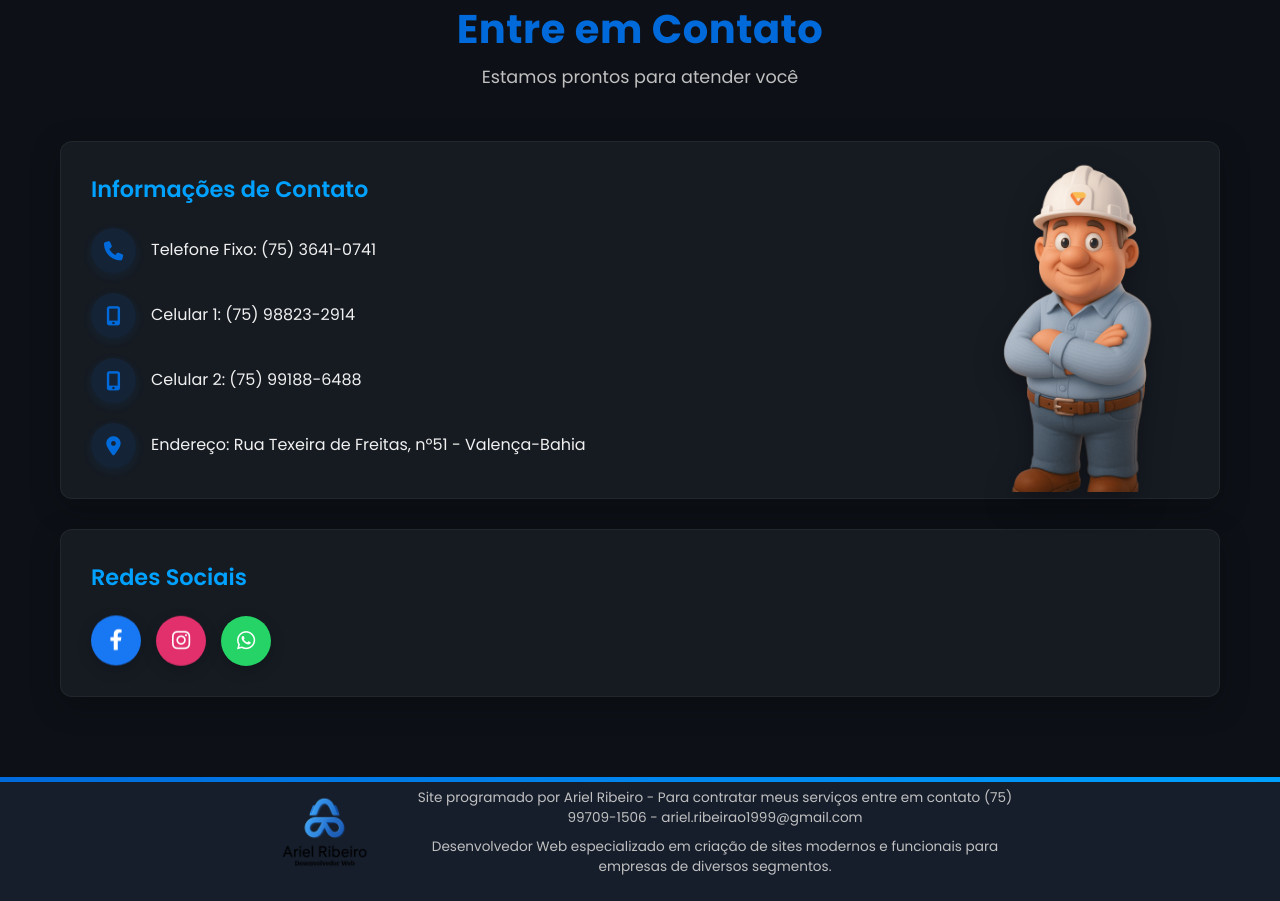
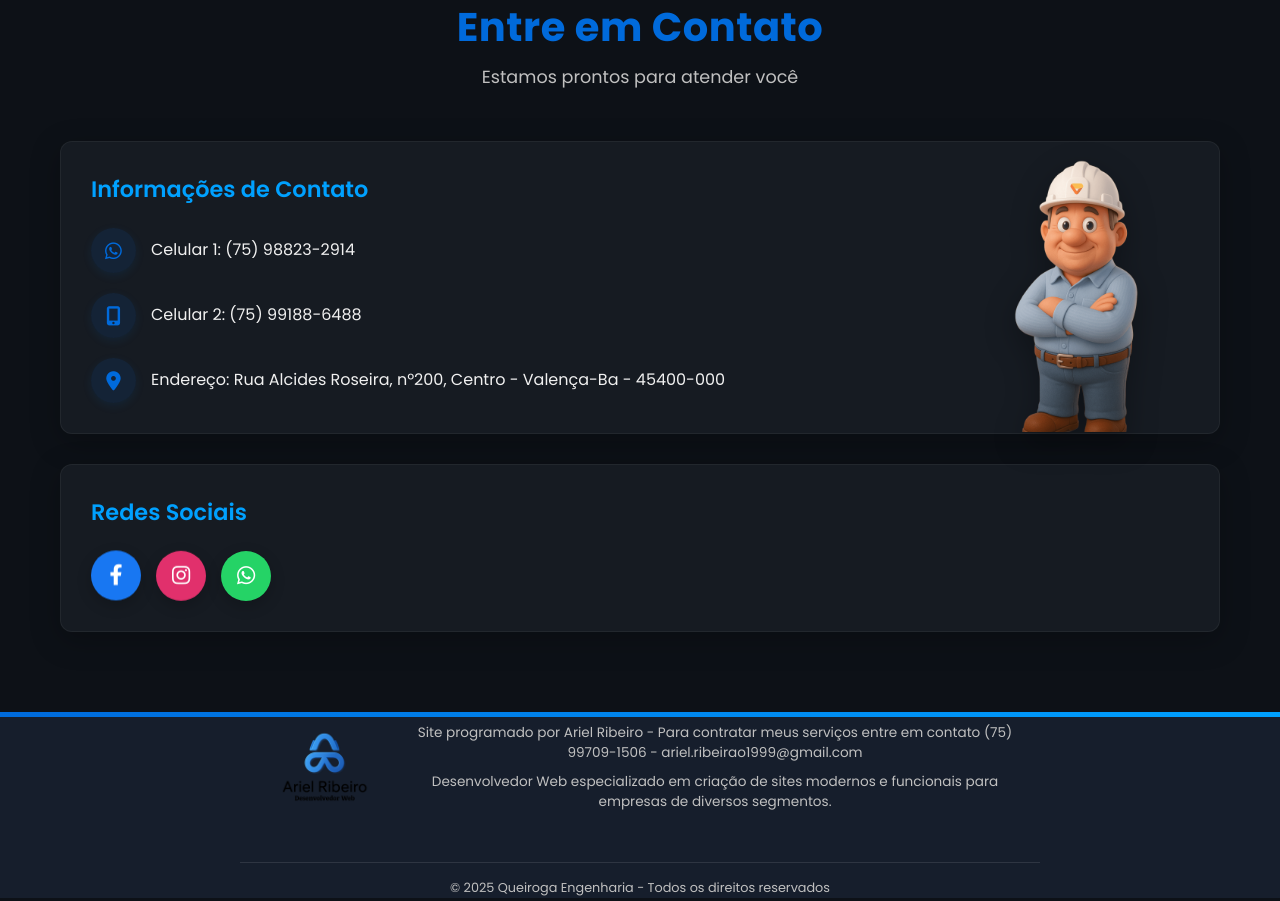
Before and after one commit to queirogaengenharia/excel-ncia_garantida, a plain HTML site: page index.html in a window 1280 px wide. Shown: the part 4015-4916 px from the top of the page. Drawn offline with nearby package versions, Linux system fonts and the light colour scheme; animation ran at ten frames a second.

Commit message:
Add files via upload
Signed-off-by: queirogaengenharia <queirogajakson04@hotmail.com>

```diff
--- a/index.html
+++ b/index.html
@@ -212,11 +212,7 @@
                         <div class="contact-card">
                             <h3>Informações de Contato</h3>
                             <div class="contact-item">
-                                <i class="fas fa-phone"></i>
-                                <p>Telefone Fixo: <a href="tel:7536410741">(75) 3641-0741</a></p>
-                            </div>
-                            <div class="contact-item">
-                                <i class="fas fa-mobile-alt"></i>
+                                <i class="fab fa-whatsapp"></i>
                                 <p>Celular 1: <a href="tel:75988232914">(75) 98823-2914</a></p>
                             </div>
                             <div class="contact-item">
@@ -225,7 +221,7 @@
                             </div>
                             <div class="contact-item">
                                 <i class="fas fa-map-marker-alt"></i>
-                                <p>Endereço: <a href="https://maps.google.com/?q=Rua+Texeira+de+Freitas,+51,+Valença,+Bahia" target="_blank">Rua Texeira de Freitas, nº51 - Valença-Bahia</a></p>
+                                <p>Endereço: <a href="https://maps.google.com/?q=Rua+Alcides+Roseira,+200,+Centro,+Valença,+Bahia,+45400-000" target="_blank">Rua Alcides Roseira, nº200, Centro - Valença-Ba - 45400-000</a></p>
                             </div>
                         </div>
                         <div class="contact-card">
--- a/style.css
+++ b/style.css
@@ -707,7 +707,7 @@ section {
 }
 
 .avatar-image {
-    max-width: 234px;
+    max-width: 194px;
     height: auto;
     transition: transform var(--transition-fast);
     filter: drop-shadow(0 10px 15px rgba(0, 0, 0, 0.3));
```
